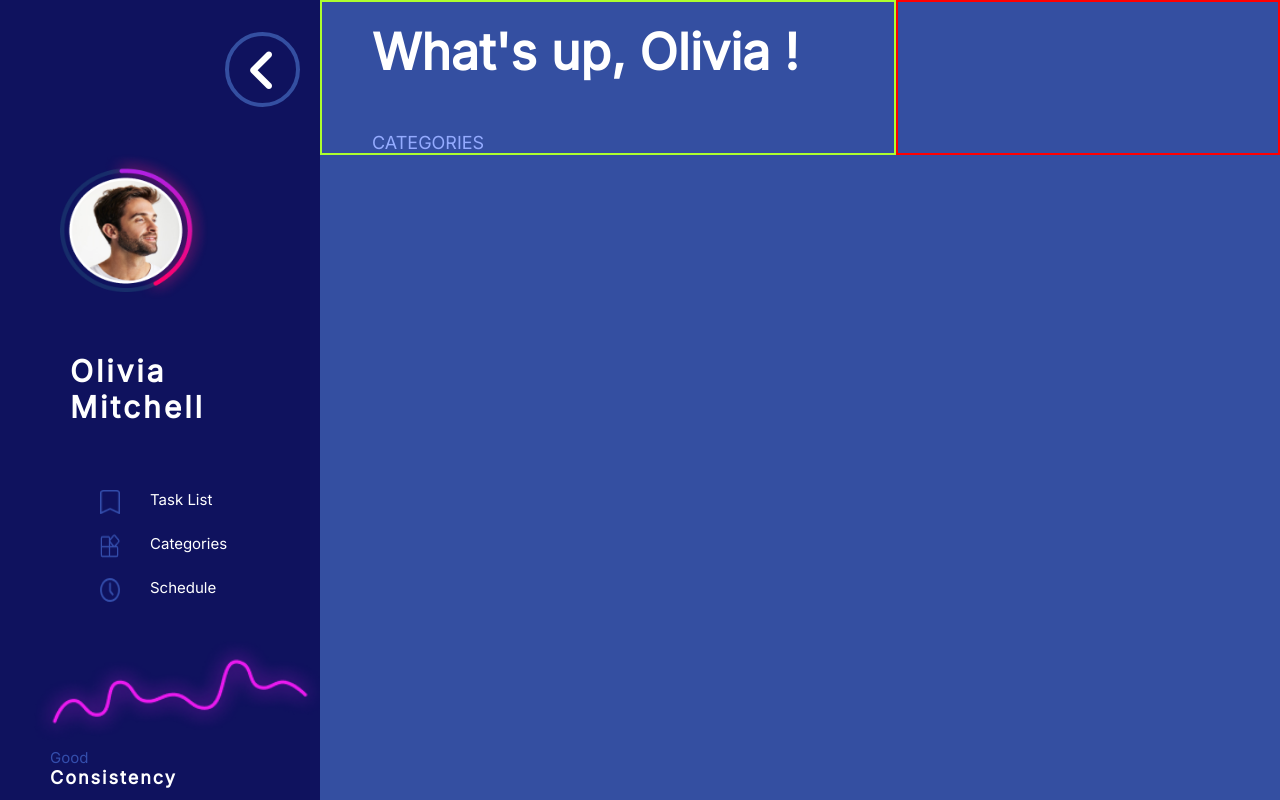
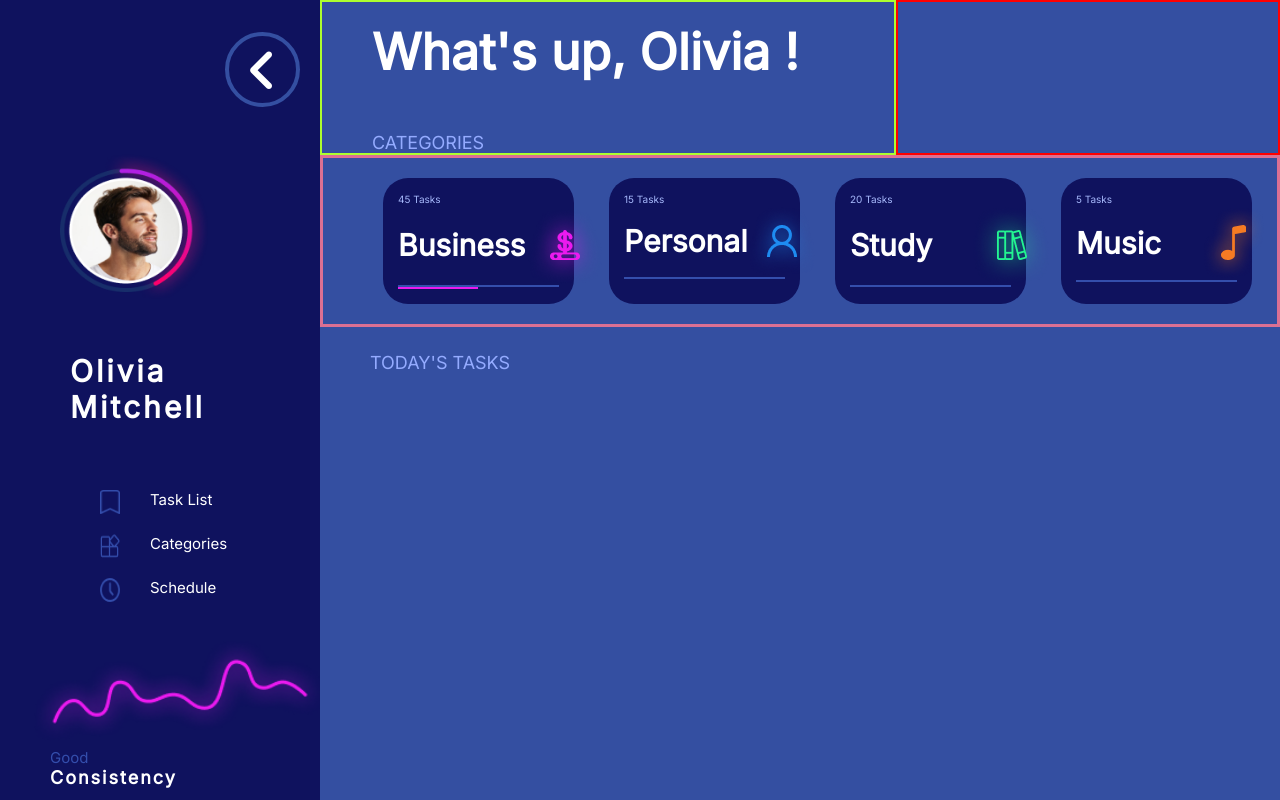
Before and after one commit to DivyanshTungaria-01/to-do-app, a website: page public/index.html in a window 1280 px wide. Drawn offline with Linux system fonts and the light colour scheme.

Commit message:
changes done

```diff
--- a/public/index.html
+++ b/public/index.html
@@ -76,20 +76,82 @@
                 <div class="clock"></div>
             </div>
             <div class="middle">
-                <div></div>
-                <div></div>
-                <div></div>
-                <div></div>
+                <div class="task1">
+                    <p>45 Tasks</p>
+                    <div class="task1sub">
+                        <h4>Business</h4>
+                        <img src="src/images/icons/Business Sign.png" alt="Business sign">
+                    </div>
+                    <div class="line1">
+                        <hr class="line">
+                        <div>
+                            <hr class="bor1">
+                        </div>
+                    </div>
+                    <!-- <img src="src/images/icons/Business Line.png" alt="Business Line"> -->
+                </div>
+                <div class="task2">
+                    <p>15 Tasks</p>
+                    <div class="task2sub">
+                        <h4>Personal</h4>
+                        <img src="src/images/icons/Personal Sign.png" alt="Personal Sign">
+                    </div>
+                    <div>
+                        <hr class="line">
+                        <div>
+
+                        </div>
+                    </div>
+                    <!-- <img src="src/images/icons/Personal Line.png" alt="Personal Sign"> -->
+                </div>
+                <div class="task3">
+                    <p>20 Tasks</p>
+                    <div class="task3sub">
+                        <h4>Study</h4>
+                        <img src="src/images/icons/Study Sign.png" alt="Study Sign">
+                    </div>
+                    <div>
+                        <hr class="line">
+                        <div>
+
+                        </div>
+                    </div>
+                    <!-- <img src="src/images/icons/Study Line.png" alt="Study Sign"> -->
+                </div>
+                <div class="task4">
+                    <p>5 Tasks</p>
+                    <div class="task4sub">
+                        <h4>Music</h4>
+                        <img src="src/images/icons/Music Sign.png" alt="Music Sign">
+                    </div>
+                    <div>
+                        <hr class="line">
+                        <div>
+
+                        </div>
+                    </div>
+                    <!-- <img src="src/images/icons/Music Line.png" alt="Music Line"> -->
+                </div>
             </div>
             <div class="bottom">
+                <div class="bottompara">
+                    <p>TODAY'S TASKS<p>
+                </div>
+                <div class="bottomboxes">
+                    <div >
                         <div>
 
+                        </div>
+                        <div></div>
                     </div>
                     <div>
                         <div></div>
                         <div></div>
+                    </div>
+                    <div>
                         <div></div>
                         <div></div>
+                    </div>
                     <div></div>
                     <div></div>
                 </div>
--- a/public/src/css/main.css
+++ b/public/src/css/main.css
@@ -158,6 +158,149 @@
     width: 40%;
   }
 
+  .middle{
+    display: flex;
+    flex-direction: row;
+    border: 3px solid palevioletred;
+    /* justify-content: space-between; */
+  }
+
+  .task1{
+    /* border: 2px solid white; */
+    /* height: 15rem; */
+    width: 20%;
+    display: flex;
+    flex-direction: column;
+    margin: 2rem auto 2rem 6rem;
+    padding: 1.5rem;
+    background-color: #0F125E;
+    border-radius: 25px;
+  }
+  .task1 p{
+    font-size: 1rem;
+    color: #A6B8FB;
+    font-family: 'Inter', sans-serif;
+  }
+  .task1sub h4{
+    color: #ffffff;
+    font-size: 3rem;
+    font-family: 'Inter', sans-serif;
+  }
+  .task1sub{
+    display: flex;
+    flex-direction: row;
+    align-items: center;
+  }
+
+
+  .task2{
+    /* border: 2px solid white; */
+    /* height: 15rem; */
+    width: 20%;
+    display: flex;
+    flex-direction: column;
+    margin: 2rem auto 2rem 1rem;
+    padding: 1.5rem;
+    background-color: #0F125E;
+    border-radius: 25px;
+  }
+  .task2 p{
+    font-size: 1rem;
+    color: #A6B8FB;
+    font-family: 'Inter', sans-serif;
+  }
+  .task2sub h4{
+    color: #ffffff;
+    font-size: 3rem;
+    font-family: 'Inter', sans-serif;
+  }
+  .task2sub{
+    display: flex;
+    flex-direction: row;
+    align-items: center;
+  }
+
+
+  .task3{
+    /* border: 2px solid white; */
+    /* height: 15rem; */
+    width: 20%;
+    display: flex;
+    flex-direction: column;
+    margin: 2rem auto 2rem 1rem;
+    padding: 1.5rem;
+    background-color: #0F125E;
+    border-radius: 25px;
+  }
+  .task3 p{
+    font-size: 1rem;
+    color: #A6B8FB;
+    font-family: 'Inter', sans-serif;
+  }
+  .task3sub h4{
+    color: #ffffff;
+    font-size: 3rem;
+    font-family: 'Inter', sans-serif;
+    margin-right: 4rem;
+  }
+  .task3sub{
+    display: flex;
+    flex-direction: row;
+    align-items: center;
+  }
+
+
+  .task4{
+    /* border: 2px solid white; */
+    /* height: 15rem; */
+    width: 20%;
+    display: flex;
+    flex-direction: column;
+    margin: 2rem auto 2rem 1rem;
+    padding: 1.5rem;
+    background-color: #0F125E;
+    border-radius: 25px;
+  }
+  .task4 p{
+    font-size: 1rem;
+    color: #A6B8FB;
+    font-family: 'Inter', sans-serif;
+  }
+  .task4sub h4{
+    color: #ffffff;
+    font-size: 3rem;
+    font-family: 'Inter', sans-serif;
+    margin-right: 4rem;
+  }
+  .task4sub{
+    display: flex;
+    flex-direction: row;
+    align-items: center;
+  }
+
+  .line{
+    border-top: 2px solid #344EAC;
+    border-left: 0;
+    border-right: 0;
+    border-bottom: 0;
+  }
+  .bor1{
+    border-top: 2px solid #EB1AEF;
+    border-left: 0;
+    border-right: 0;
+    border-bottom: 0;
+    width: 50%;
+    /* background-color: linear-gradient(#EB1AEF); */
+
+  }
+
+  .bottompara{
+    color: #94ABFF;
+    margin: 2.5rem auto 2rem 5rem;
+    font-size: 1.8rem;
+    font-family: 'Inter', sans-serif;
+  }
+
   @media (max-height: 1300px){
     #profile{
       height: 25rem;
```
Also changed, not shown: public/src/images/icons/Blue.png (added), public/src/images/icons/Business Line.png (added), public/src/images/icons/Business Sign.png (added), public/src/images/icons/Ellipse 7.png (added), public/src/images/icons/Music Line.png (added), public/src/images/icons/Music Sign.png (added), public/src/images/icons/Personal Line.png (added), public/src/images/icons/Personal Sign.png (added), public/src/images/icons/Purple.png (added), public/src/images/icons/Study Line.png (added), public/src/images/icons/Study Sign.png (added), public/src/images/icons/akar-icons_check.png (added). Lines whose indentation alone changed are shown as unchanged.
